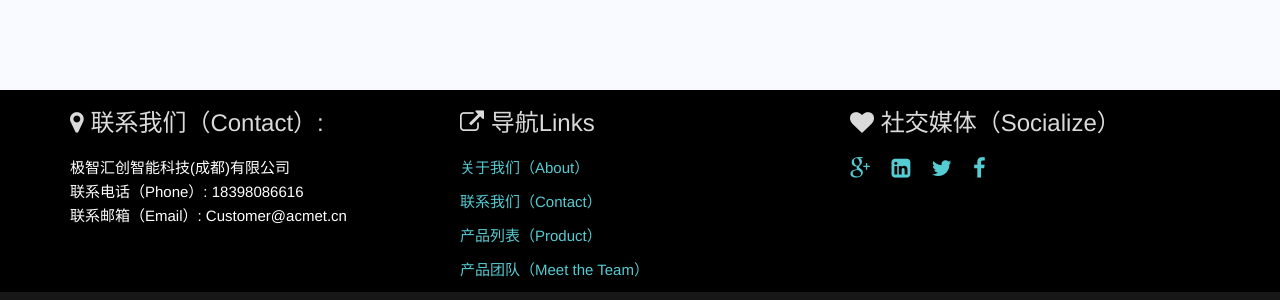
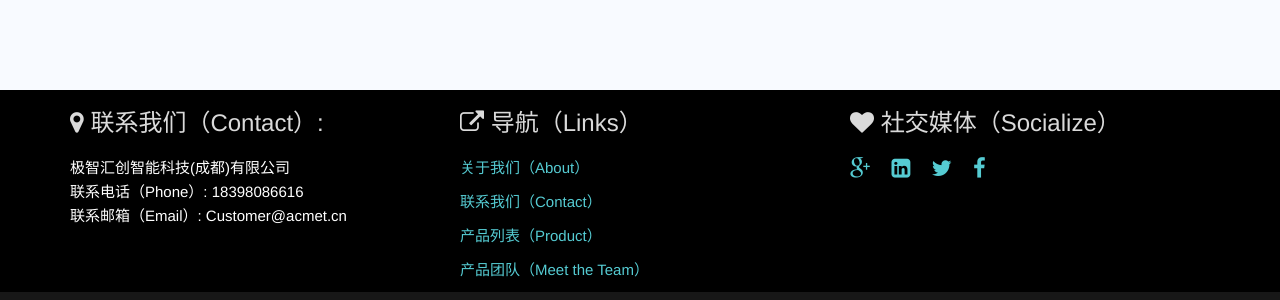
Before and after one commit to openmc/openmc.github.io, a Jekyll site: the page built from index.html, in a window 1280 px wide. Shown: the part 1308-1608 px from the top of the page. Built offline with Jekyll 4.4.1, drawn with Linux system fonts in a browser that asks for light colours.

Commit message:
Update footer.html

```diff
--- a/_includes/footer.html
+++ b/_includes/footer.html
@@ -11,7 +11,7 @@
         </p>
       </div>
       <div class="col-md-4">
-        <h3><i class="fa fa-external-link"></i> 导航Links</h3>
+        <h3><i class="fa fa-external-link"></i> 导航（Links）</h3>
         <p><a href="/about"> 关于我们（About）</a></p>
         <p><a href="/contact"> 联系我们（Contact）</a></p>
         <p><a href="/blog"> 产品列表（Product）</a></p>
```
